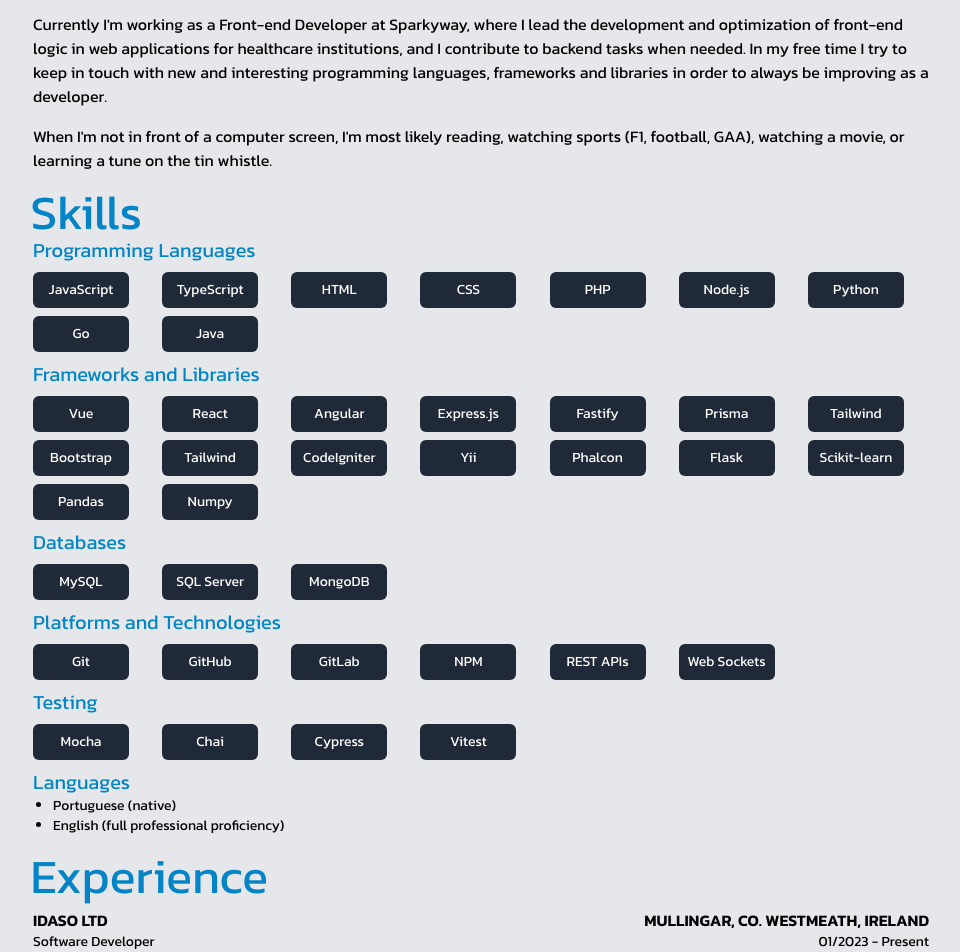
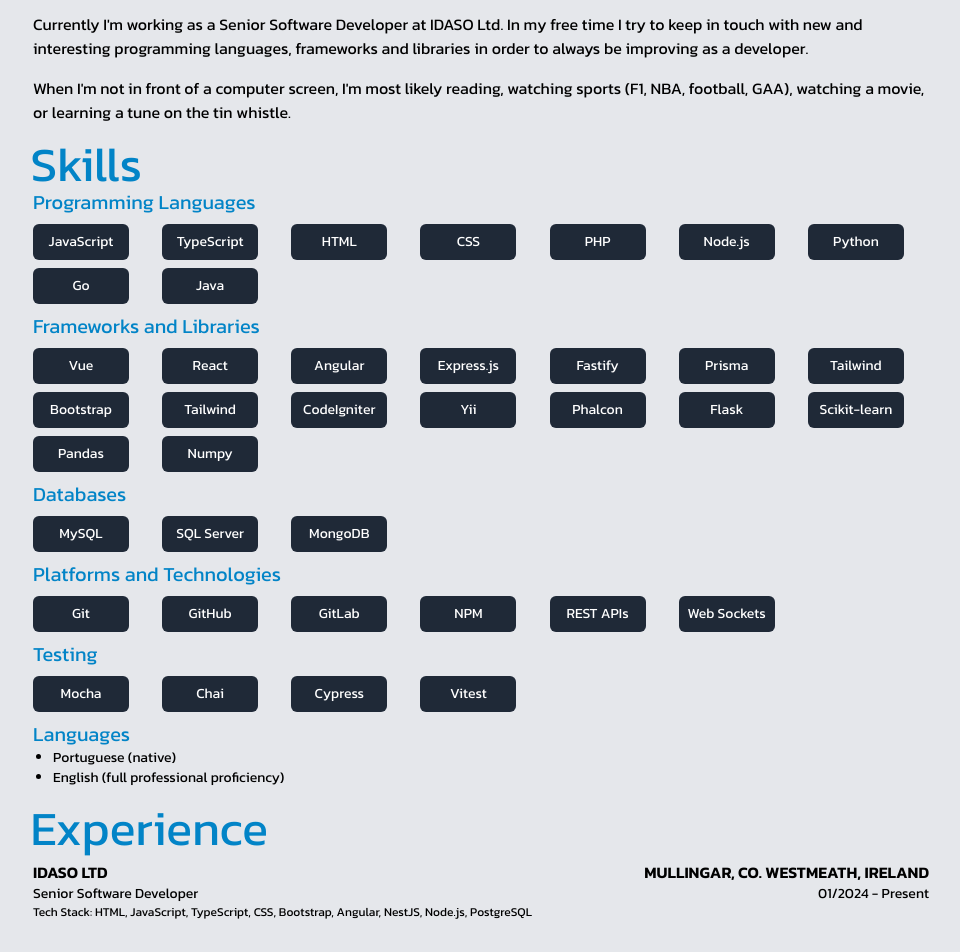
Before and after one commit to aosousa/aosousa.com, a React (Vite) app: page / in a window 1280 px wide. Shown: the part 940-1892 px from the top of the page, without its empty margins (159-1119 px from the left). Built offline with nearby package versions, Linux system fonts and the light colour scheme.

Commit message:
Fix profile section

```diff
--- a/src/App.tsx
+++ b/src/App.tsx
@@ -43,11 +43,10 @@ function App() {
                   and testing high quality software with a real world impact.
                 </p>
                 <p className="py-4">
-                  Currently I'm working as a Front-end Developer at Sparkyway, where I lead the development and optimization of front-end logic in web applications for healthcare institutions, and I
-                  contribute to backend tasks when needed. In my free time I try to keep in touch with new and interesting programming languages, frameworks and libraries in order to always be
+                  Currently I'm working as a Senior Software Developer at IDASO Ltd. In my free time I try to keep in touch with new and interesting programming languages, frameworks and libraries in order to always be
                   improving as a developer.
                 </p>
-                <p>When I'm not in front of a computer screen, I'm most likely reading, watching sports (F1, football, GAA), watching a movie, or learning a tune on the tin whistle.</p>
+                <p>When I'm not in front of a computer screen, I'm most likely reading, watching sports (F1, NBA, football, GAA), watching a movie, or learning a tune on the tin whistle.</p>
               </div>
             </ProfileSection>
             <ProfileSection id="skills" title="Skills">
@@ -69,8 +68,8 @@ function App() {
                 <ExperienceItem
                   institution="IDASO Ltd"
                   location="Mullingar, Co. Westmeath, Ireland"
-                  role="Software Developer"
-                  timePeriod="01/2023 - Present"
+                  role="Senior Software Developer"
+                  timePeriod="01/2024 - Present"
                   skills={['HTML', 'JavaScript', 'TypeScript', 'CSS', 'Bootstrap', 'Angular', 'NestJS', 'Node.js', 'PostgreSQL']}
                 >
                 </ExperienceItem>
```
